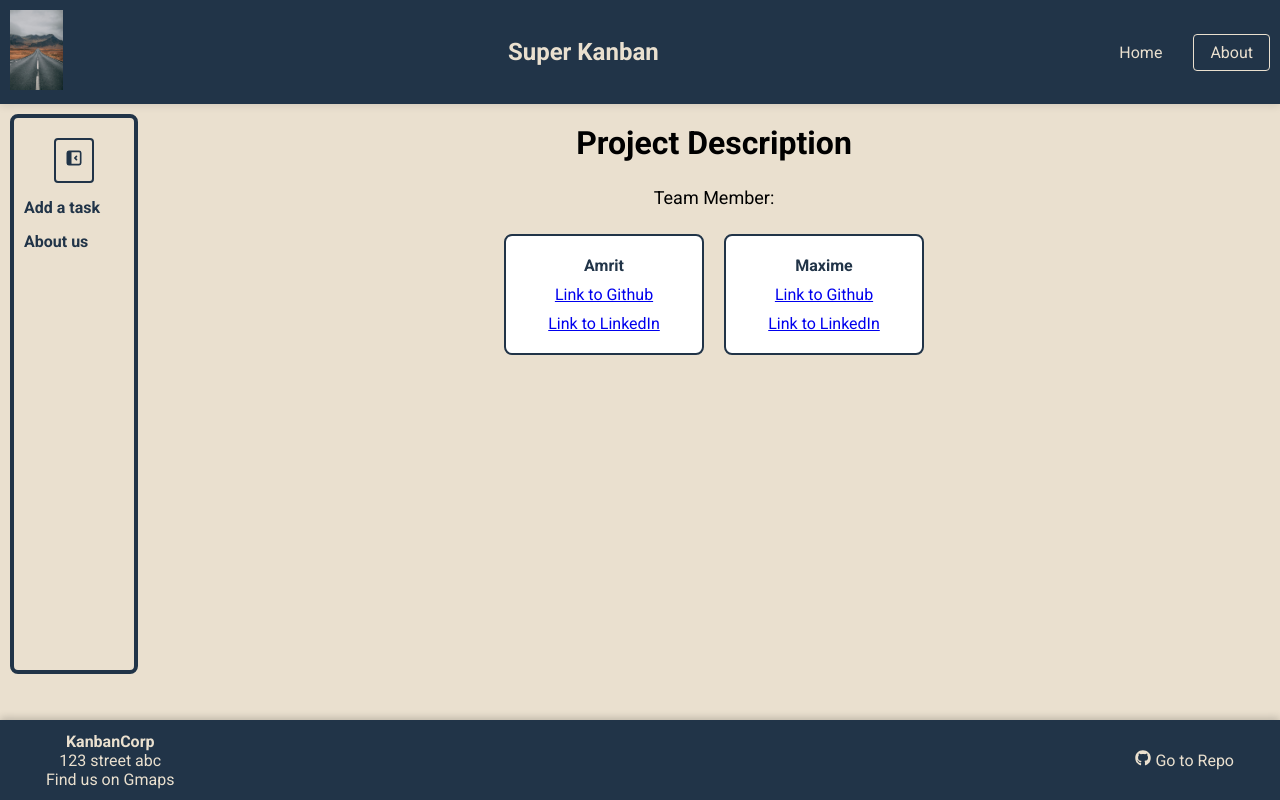
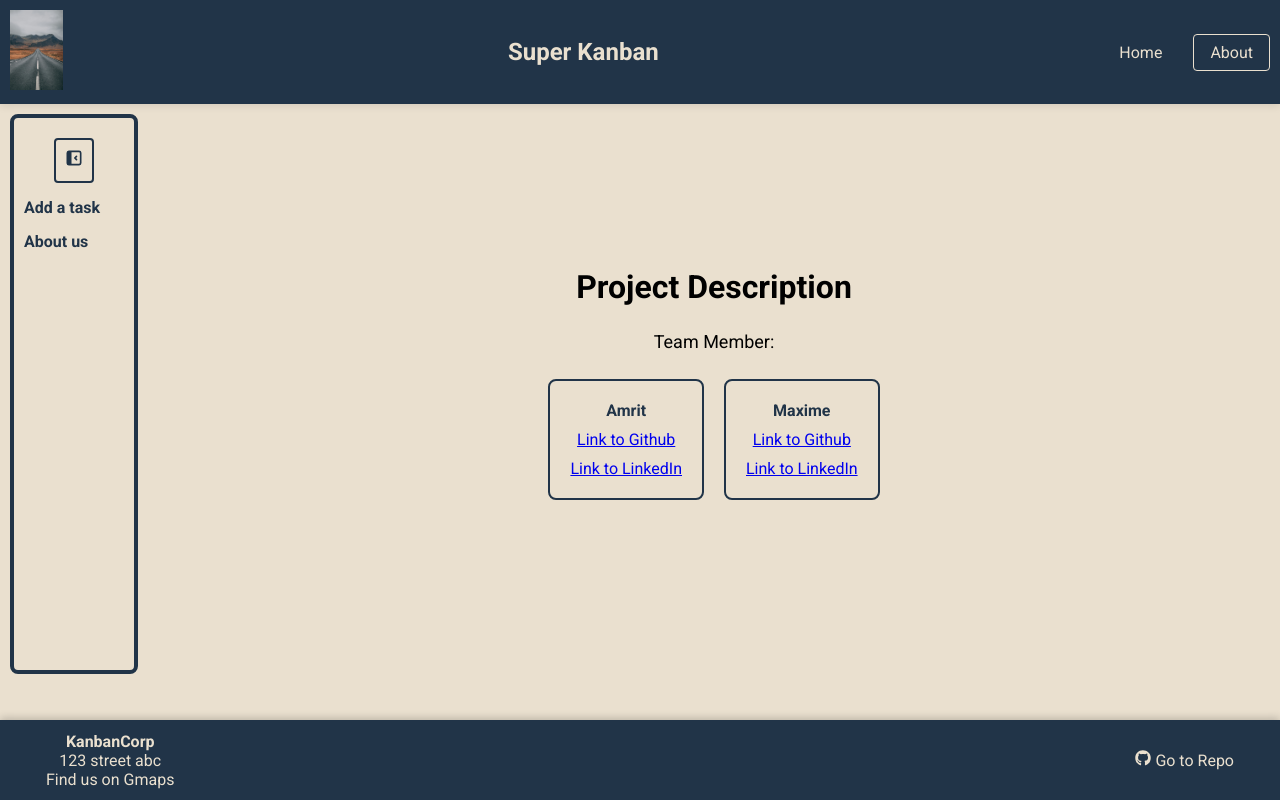
Before and after one commit to MassFuer/Kanban-Board, a React (Vite) app in the folder kanban-board/: page /about in a window 1280 px wide. Built offline with nearby package versions, Linux system fonts and the light colour scheme.

Commit message:
styles...

```diff
--- a/kanban-board/src/App.css
+++ b/kanban-board/src/App.css
@@ -470,7 +470,9 @@ textarea::placeholder {
   justify-content: center;
   align-items: center;
   gap: 20px;
-  padding: 20px;
+  min-height: 70vh;
+  padding: 40px;
+  width: 100%;
 }
 
 .project p {
@@ -492,15 +494,15 @@ div .members {
 div .profile-links {
   display: flex;
   flex-direction: column;
-  justify-content: center;
+  justify-content: space-between;
   align-items: center;
   gap: 10px;
   border: 2px solid #213448;
   border-radius: 8px;
   padding: 20px;
-  background-color: #fff;
+  /* background-color: #fff;
   transition: all 0.3s ease;
-  min-width: 200px;
+  min-width: 200px; */
 }
 
 div .profile-links:hover {
```
